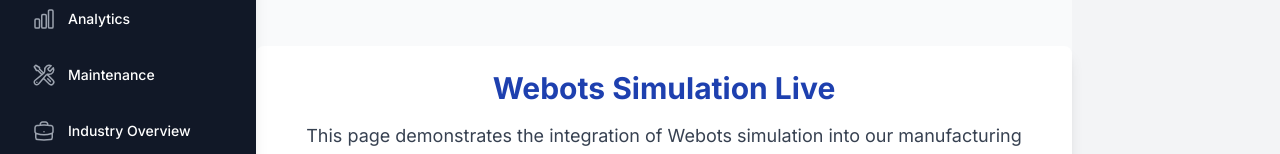
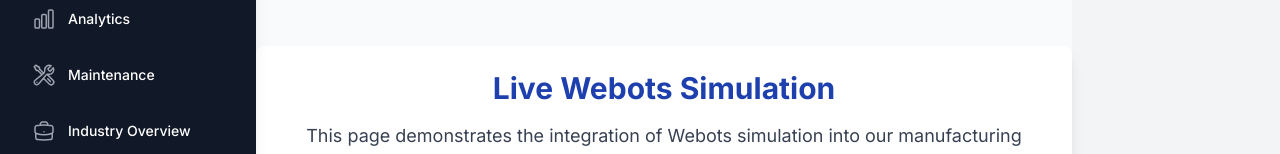
Before and after one commit to CyberKnightsHack/FactoryFlow-AI, a Next.js app: page /webot-simulation in a window 1280 px wide. Shown: the part 142-296 px from the top of the page. Built offline with nearby package versions, Linux system fonts and the light colour scheme.

Commit message:
Update page.tsx

```diff
--- a/app/webot-simulation/page.tsx
+++ b/app/webot-simulation/page.tsx
@@ -64,7 +64,7 @@
             variants={fadeUpVariant}
             whileHover={hoverScale}
           >
-            Webots Simulation Live
+            Live Webots Simulation
           </motion.h1>
 
           {/* Description */}
```
